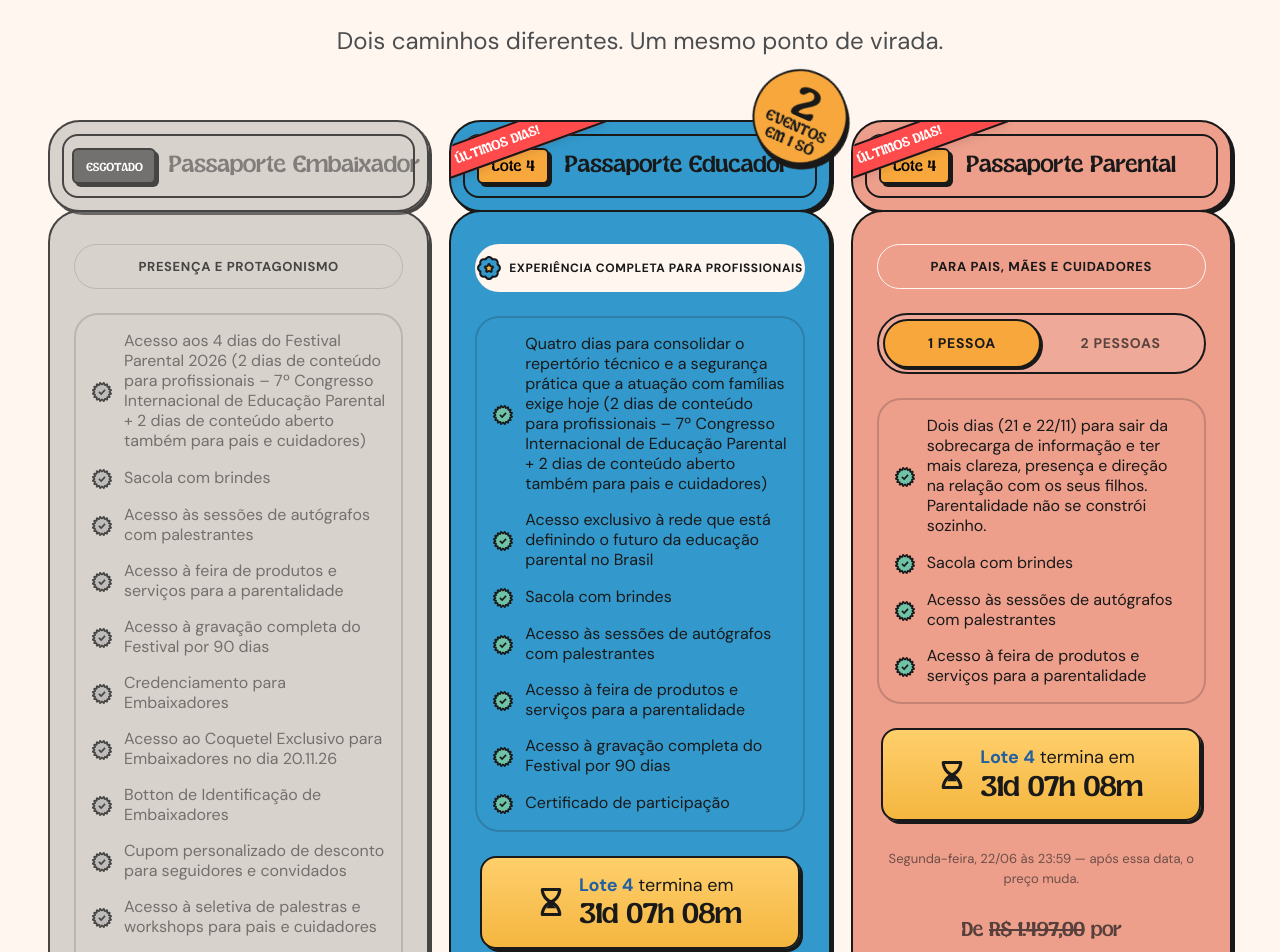
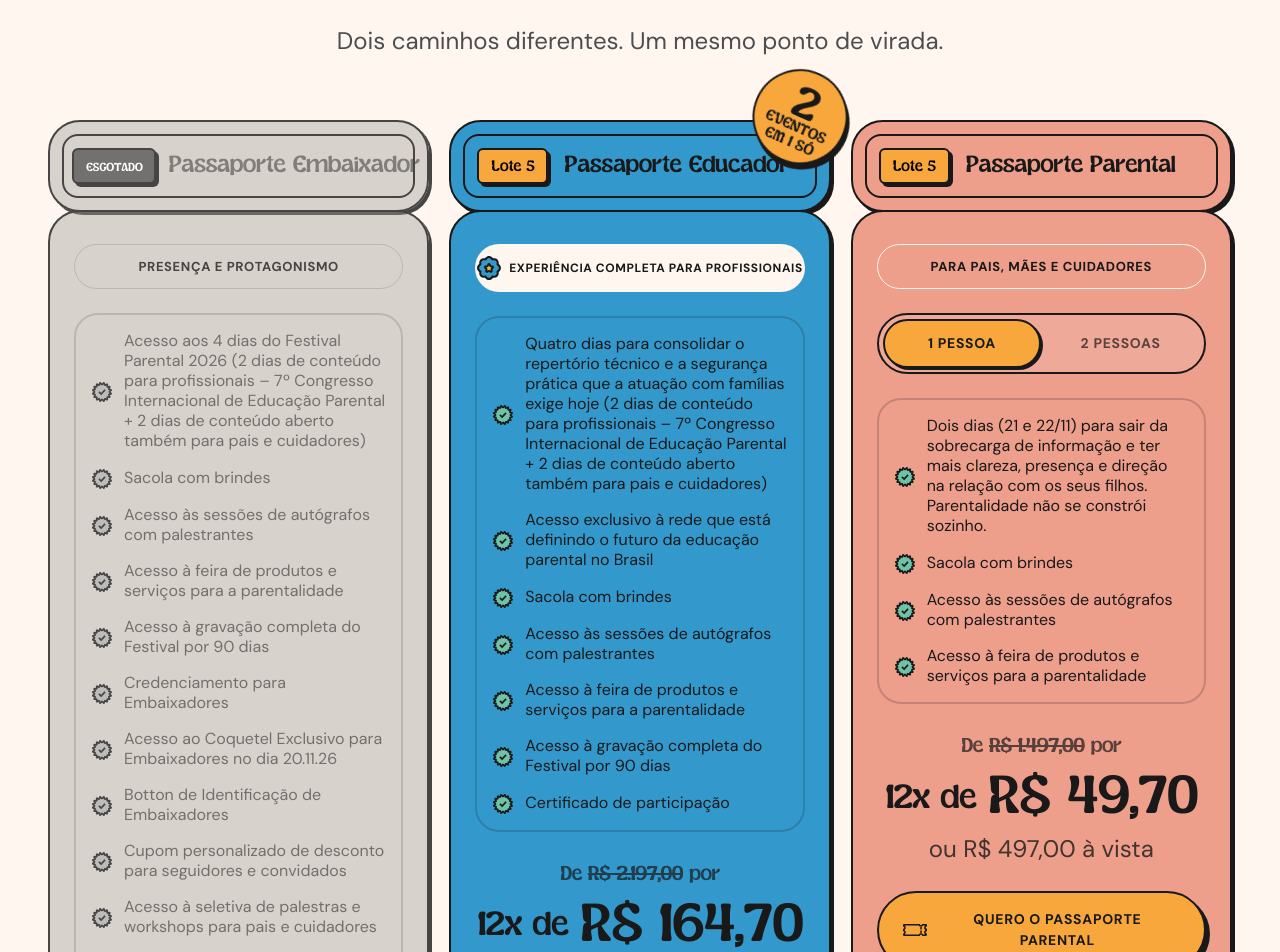
Before and after one commit to oanthonydesign/-LP-Festival-parental, a Next.js app: page / in a window 1280 px wide. Shown: the part 7020-7972 px from the top of the page. Built offline with nearby package versions, Linux system fonts and the light colour scheme.

Commit message:
feat: oculta questoes de encerramento, atualiza lote e precos

```diff
--- a/src/components/sections/Section6.tsx
+++ b/src/components/sections/Section6.tsx
@@ -6,9 +6,9 @@ import { useCountdown } from "@/hooks/useCountdown";
 import { useIsAcaoDia } from "@/hooks/useIsAcaoDia";
 
 // Flags de controle para fácil ativação/desativação
-const SHOW_PROMO_RIBBON = true;
+const SHOW_PROMO_RIBBON = false;
 const SHOW_PRICE_STATUS_BADGE = false;
-const SHOW_COUNTDOWN_BADGE = true;
+const SHOW_COUNTDOWN_BADGE = false;
 
 interface Benefit {
   text: string;
@@ -85,9 +85,9 @@ const PASSAPORTES: PassportData[] = [
   {
     id: "educador",
     name: "Passaporte Educador",
-    lote: "Lote 4",
-    priceInstallment: "R$ 159,70",
-    priceFull: "ou R$ 1.597,00 à vista",
+    lote: "Lote 5",
+    priceInstallment: "R$ 164,70",
+    priceFull: "ou R$ 1.647,00 à vista",
     priceOriginal: "R$ 2.197,00",
     benefits: [
       "Quatro dias para consolidar o repertório técnico e a segurança prática que a atuação com famílias exige hoje (2 dias de conteúdo para profissionais – 7º Congresso Internacional de Educação Parental + 2 dias de conteúdo aberto também para pais e cuidadores)",
@@ -114,7 +114,7 @@ const PASSAPORTES: PassportData[] = [
   {
     id: "parental",
     name: "Passaporte Parental",
-    lote: "Lote 4",
+    lote: "Lote 5",
     priceInstallment: "R$ 49,70",
     priceFull: "ou R$ 497,00 à vista",
     priceOriginal: "R$ 1.497,00",
@@ -202,7 +202,7 @@ function CountdownBadge() {
       </div>
       <div className="flex flex-col items-start">
         <p className="font-dm-sans text-[16px] md:text-[18px] leading-tight text-[#191919]">
-          <span className="font-bold text-[#2260a1]">Lote 4</span> termina em
+          <span className="font-bold text-[#2260a1]">Lote 5</span> termina em
         </p>
         <p className="font-sugar-peachy text-[28px] md:text-[34px] tracking-[-1px] md:tracking-[-1.25px] leading-[0.9] text-[#191919] mt-1 tabular-nums">
           {countdownText}
--- a/src/components/sections/StickyBottomBar.tsx
+++ b/src/components/sections/StickyBottomBar.tsx
@@ -34,68 +34,6 @@ function HourglassIcon() {
 }
 
 export default function StickyBottomBar() {
-    const [isVisible, setIsVisible] = React.useState(false);
-    const [isFooterVisible, setIsFooterVisible] = React.useState(false);
-    const countdown = useCountdown(TARGET_DATE);
-
-    React.useEffect(() => {
-        const handleScroll = () => {
-            // Threshold de scroll para aparecer (aprox. após as primeiras seções)
-            if (window.scrollY > 800) {
-                setIsVisible(true);
-            } else {
-                setIsVisible(false);
-            }
-        };
-
-        window.addEventListener("scroll", handleScroll);
-        return () => window.removeEventListener("scroll", handleScroll);
-    }, []);
-
-    // Observa o Rodapé para esconder a barra quando chegar nele
-    React.useEffect(() => {
-        const footer = document.querySelector('[data-name="Rodape"]');
-        if (!footer) return;
-
-        const observer = new IntersectionObserver(
-            ([entry]) => {
-                setIsFooterVisible(entry.isIntersecting);
-            },
-            { threshold: 0.1 }
-        );
-
-        observer.observe(footer);
-        return () => observer.disconnect();
-    }, []);
-
-    const pad = (n: number) => String(n).padStart(2, "0");
-
-    const countdownText = countdown.expired
-        ? "00d 00h 00m 00s"
-        : `${pad(countdown.days)}d ${pad(countdown.hours)}h ${pad(countdown.minutes)}m ${pad(countdown.seconds)}s`;
-
-    return (
-        <div
-            className={`fixed bottom-0 inset-x-0 z-[999] pointer-events-none transition-all duration-500 ease-in-out ${isVisible && !isFooterVisible ? "translate-y-0 opacity-100" : "translate-y-full opacity-0"
-                }`}
-        >
-            <div className="w-full bg-linear-to-b from-[#FFCF6B] to-[#F4B63E] border-t-2 border-b-[6px] border-[#191919] border-solid pointer-events-auto">
-                <div className="flex flex-col md:flex-row items-center justify-center py-2 md:py-3 px-6 gap-2 md:gap-4 text-[#191919]">
-                    <div className="flex items-center gap-3">
-                        <HourglassIcon />
-                        <p className="font-dm-sans font-bold text-[14px] md:text-[18px] uppercase tracking-tight whitespace-nowrap">
-                            LOTE 4 TERMINA EM{" "}
-                            <span className="font-black text-[18px] md:text-[22px] tabular-nums">{countdownText}</span>
-                        </p>
-                    </div>
-
-                    <span className="hidden md:block text-[24px] font-light text-black/30">|</span>
-
-                    <p className="font-dm-sans font-medium text-[14px] md:text-[18px] text-center md:text-left tracking-tight">
-                        Garanta seu ingresso antes <span className="font-bold">do aumento de preço</span>
-                    </p>
-                </div>
-            </div>
-        </div>
-    );
+    // Hide the Sticky Bottom Bar completely
+    return null;
 }
```
